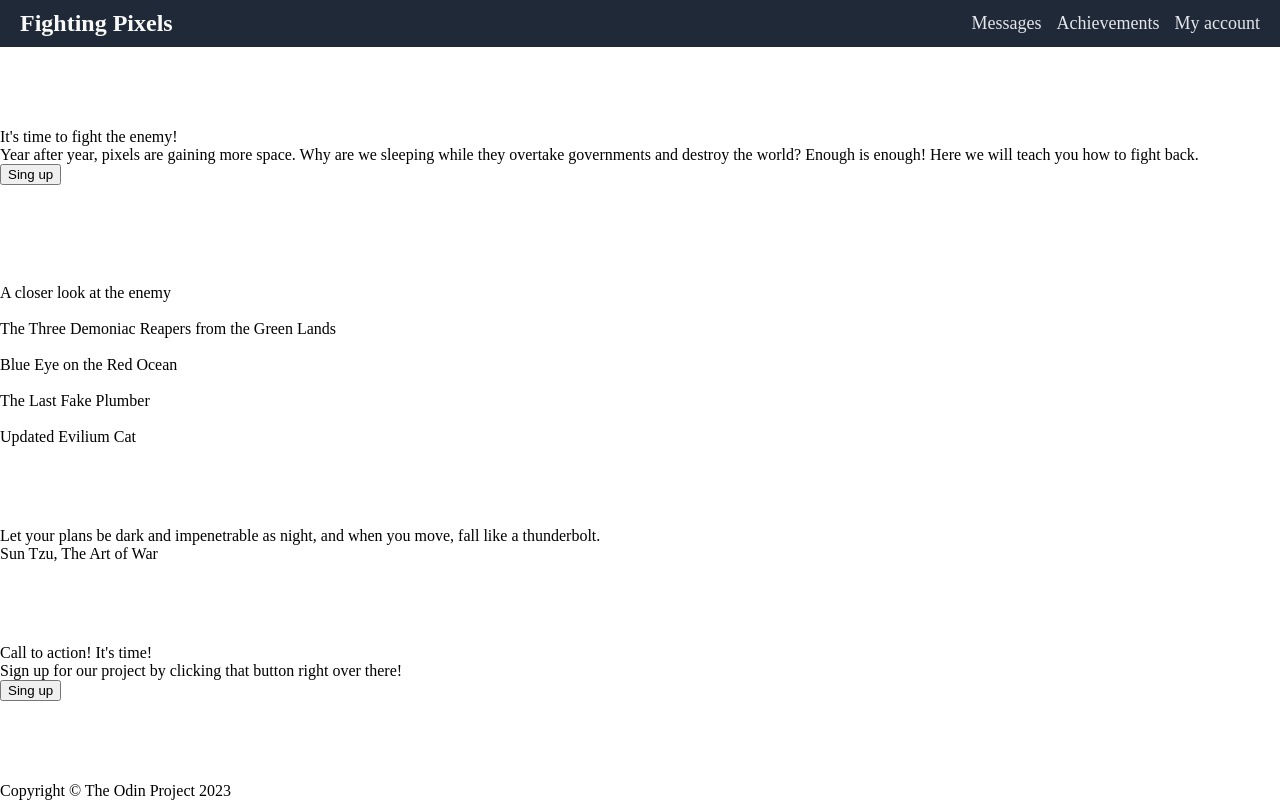
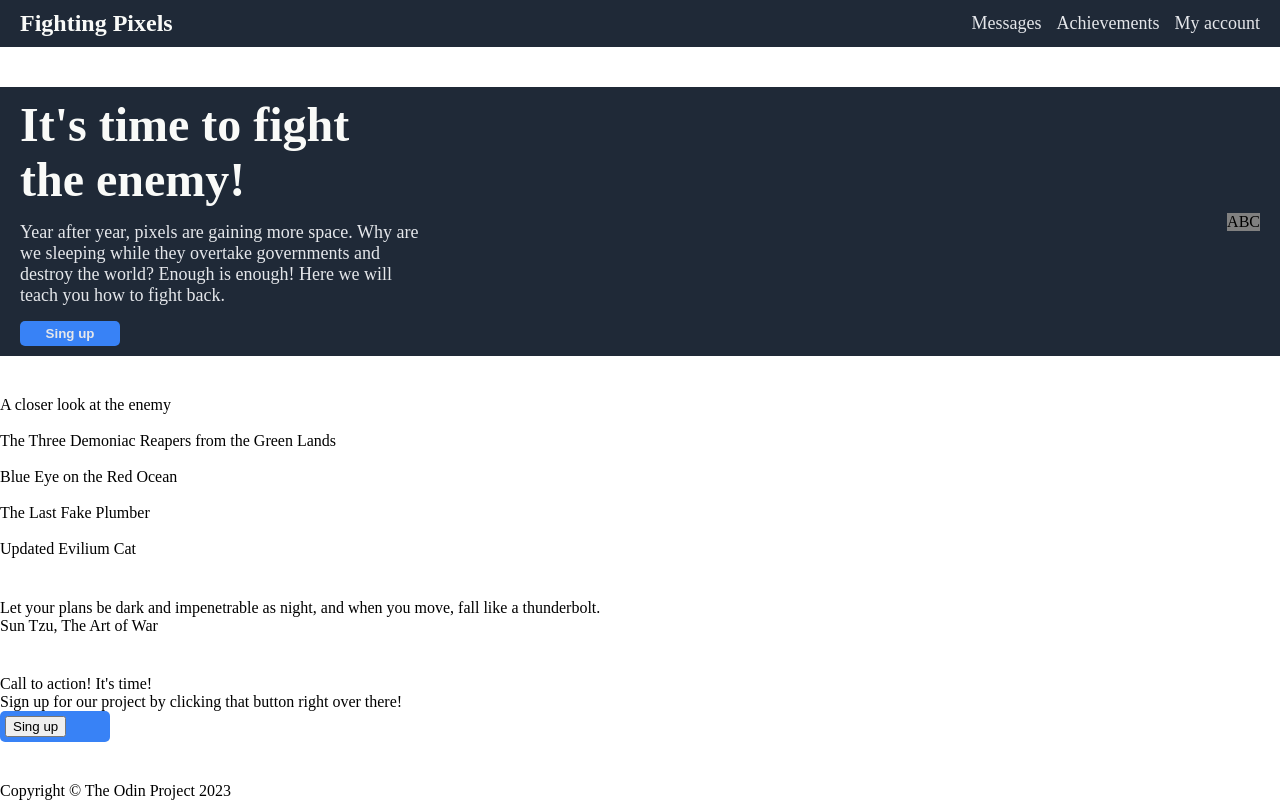
Before and after one commit to 4whatspc3/Project-Landing-Page, a plain HTML site: page index.html in a window 1280 px wide. Drawn offline with Linux system fonts and the light colour scheme.

Commit message:
Style the intro section. Adjust the first button.

```diff
--- a/index.html
+++ b/index.html
@@ -24,12 +24,10 @@
         <div class="welcome">
             <div class="title">It's time to fight the enemy!</div>
             <div class="description">Year after year, pixels are gaining more space. Why are we sleeping while they overtake governments and destroy the world? Enough is enough! Here we will teach you how to fight back.</div>
-            <div class="buttons">
-                <button type="button">Sing up</button>
-            </div>
+            <button type="button" class="buttons">Sing up</button>
         </div>
-        <div class="ourFace">
-            <img src="" alt="">
+        <div class="ourFace">ABC
+            <!-- <img src="" alt=""> -->
         </div>
     </div>
 
--- a/style.css
+++ b/style.css
@@ -33,3 +33,47 @@ a {
     font-size: 18px;
     color: #e5e7eb;
 }
+
+.intro {
+    background-color: #1f2937;
+    display: flex;
+    align-items: center;
+    justify-content: space-between;
+    padding: 10px 20px;
+}
+
+.welcome {
+    text-align: left;
+    display: flex;
+    flex-direction: column;
+    gap: 15px;
+    width: 400px;
+}
+
+.title {
+    font-size: 48px;
+    font-weight: bolder;
+    color: #f9faf8;
+}
+
+.description {
+    text-decoration: none;
+    font-size: 18px;
+    color: #e5e7eb;
+}
+
+.buttons {
+    font-weight: bold;
+    background-color: #3882f6;
+    color: #e5e7eb;
+    border: none;
+    border-radius: 5px;
+    width: 100px;
+    height: auto;
+    padding: 5px;
+
+}
+
+.ourFace {
+    background-color: grey;
+}
```
